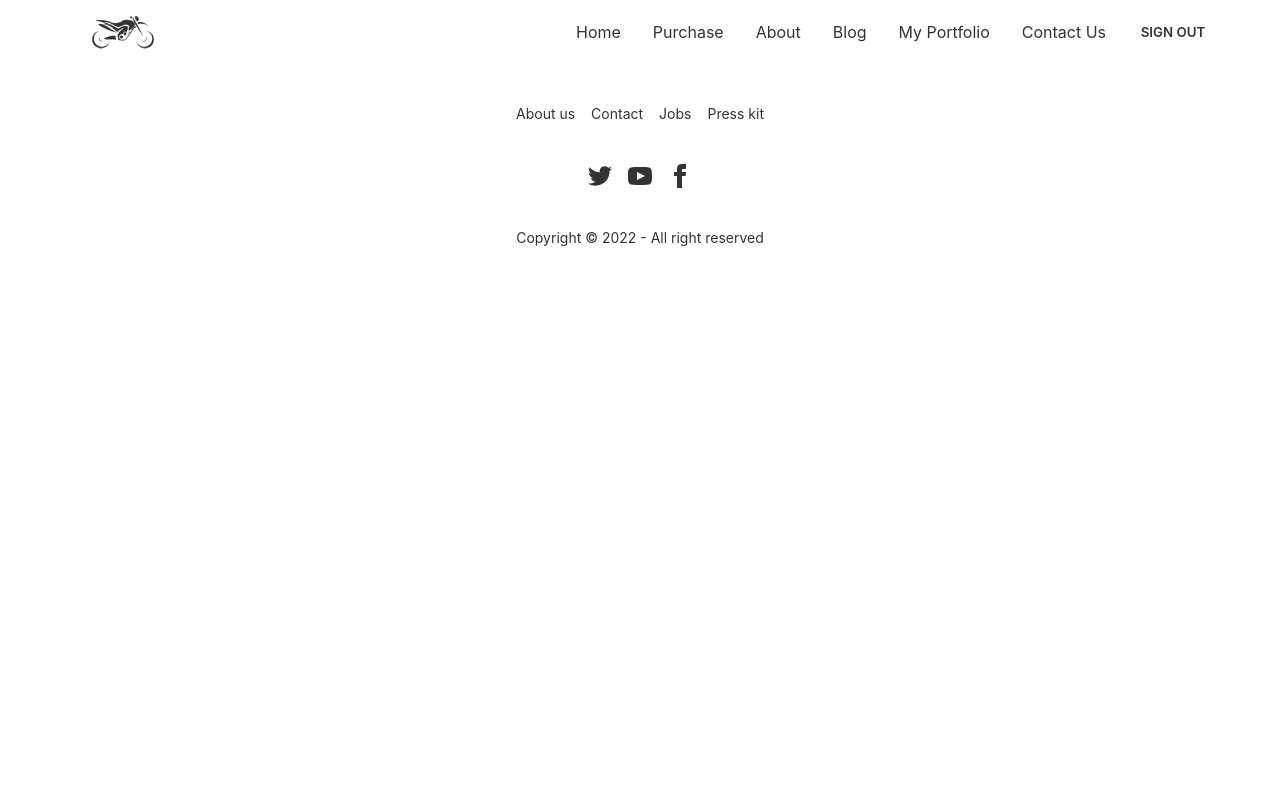
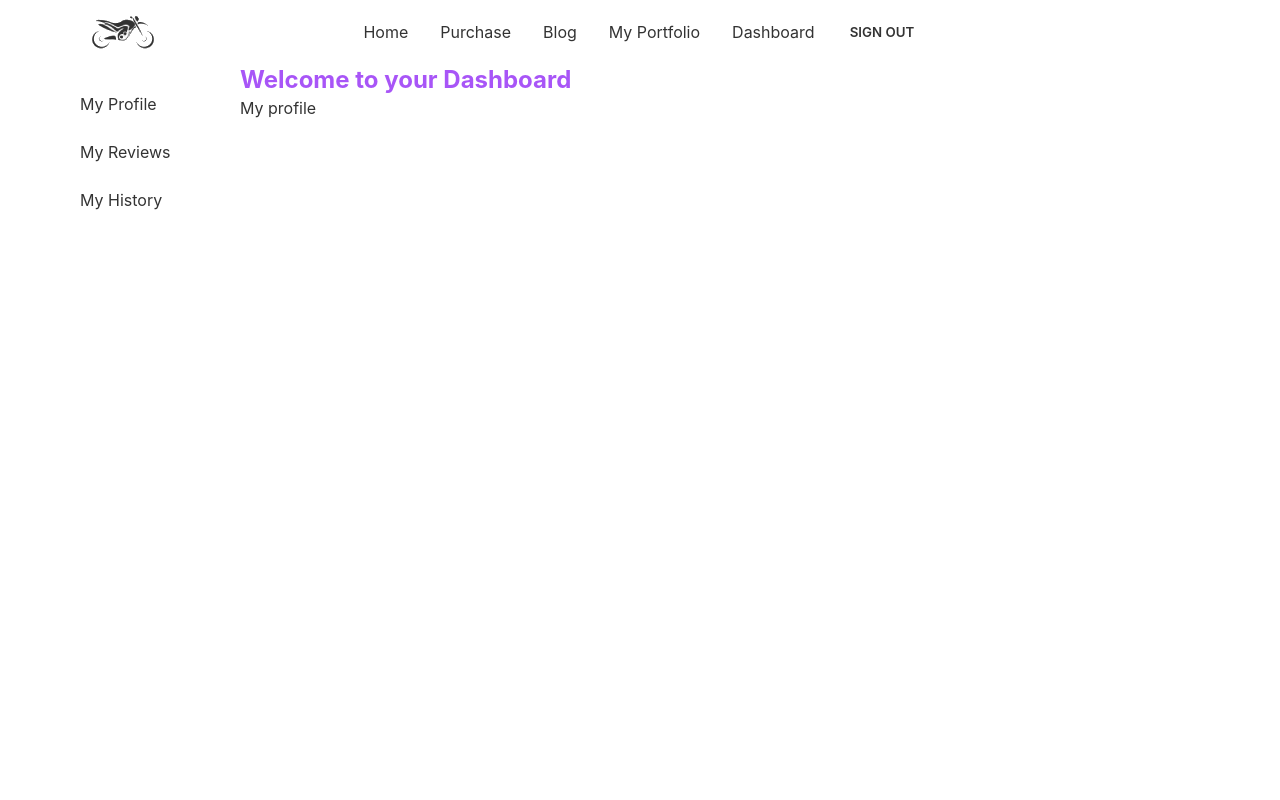
Before and after one commit to aklimaakhter/motor-bike-parts-manufacture-website, a React (Create React App) app: page /dashboard in a window 1280 px wide. Shown: the top 800 px of the page. Built offline with nearby package versions, Linux system fonts and the light colour scheme; no server answers; sample sign-in values are in the browser's storage.

Commit message:
dashboard addad

```diff
--- a/package.json
+++ b/package.json
@@ -12,6 +12,7 @@
     "react-dom": "^18.1.0",
     "react-firebase-hooks": "^5.0.3",
     "react-hook-form": "^7.31.3",
+    "react-query": "^3.39.0",
     "react-router-dom": "^6.3.0",
     "react-scripts": "5.0.1",
     "react-toastify": "^9.0.1",
--- a/src/App.js
+++ b/src/App.js
@@ -12,6 +12,9 @@ import RequireAuth from './Pages/Login/RequireAuth';
 import Blog from './Pages/Blog';
 import { ToastContainer } from 'react-toastify';
 import 'react-toastify/dist/ReactToastify.css';
+import Dashboard from './Pages/Dashboard/Dashboard';
+import MyProfile from './Pages/Dashboard/MyProfile';
+import MyReview from './Pages/Dashboard/MyReview';
 
 
 function App() {
@@ -23,6 +26,12 @@ function App() {
         <Route path="/purchase" element={<RequireAuth>
           <Purchase />
         </RequireAuth>} />
+        <Route path="/dashboard" element={<RequireAuth>
+          <Dashboard />
+        </RequireAuth>}>
+          <Route index element={<MyProfile></MyProfile>}></Route>
+          <Route path="review" element={<MyReview></MyReview>}></Route>
+         </Route>
         <Route path="about" element={<About />} />
         <Route path="blog" element={<Blog />} />
         <Route path="login" element={<Login />} />
--- /dev/null
+++ b/src/Pages/Dashboard/Dashboard.js
@@ -0,0 +1,26 @@
+import React from 'react';
+import { Link, Outlet } from 'react-router-dom';
+
+const Dashboard = () => {
+    return (
+        <div class="drawer drawer-mobile">
+            <input id="dashboard-sidebar" type="checkbox" class="drawer-toggle" />
+            <div class="drawer-content">
+                <h2 className='text-2xl font-bold text-purple-500'>Welcome to your Dashboard</h2>
+                <Outlet></Outlet>
+            </div>
+            <div class="drawer-side">
+                <label for="dashboard-sidebar" class="drawer-overlay"></label>
+                <ul class="menu p-4 overflow-y-auto w-48 bg-base-100 text-base-content">
+                    {/* <!-- Sidebar content here --> */}
+                    <li><Link to="/dashboard">My Profile</Link></li>
+                    <li><Link to="/dashboard/review">My Reviews</Link></li>
+                    <li><Link to="/dashboard/history">My History</Link></li>
+                </ul>
+
+            </div>
+        </div>
+    );
+};
+
+export default Dashboard;
--- /dev/null
+++ b/src/Pages/Dashboard/MyProfile.js
@@ -0,0 +1,11 @@
+import React from 'react';
+
+const MyProfile = () => {
+    return (
+        <div>
+            <h2>My profile</h2>
+        </div>
+    );
+};
+
+export default MyProfile;
--- /dev/null
+++ b/src/Pages/Dashboard/MyReview.js
@@ -0,0 +1,11 @@
+import React from 'react';
+
+const MyReview = () => {
+    return (
+        <div>
+            <h2>My Review</h2>
+        </div>
+    );
+};
+
+export default MyReview;
--- a/src/Pages/Purchase/BookingModal.js
+++ b/src/Pages/Purchase/BookingModal.js
@@ -29,7 +29,6 @@ const BookingModal = ({ booking, setBooking}) => {
         })
         .then(res => res.json())
         .then(data =>{
-            console.log(data);
             if(data.success){
                 toast(`Product is set, ${name}`)
             }
--- a/src/Pages/Shared/Navbar.js
+++ b/src/Pages/Shared/Navbar.js
@@ -15,10 +15,12 @@ const Navbar = () => {
     const menuItems = <>
         <li><Link to='/'>Home</Link></li>
         <li><Link to='/purchase'>Purchase</Link></li>
-        <li><Link to='/about'>About</Link></li>
         <li><Link to='/blog'>Blog</Link></li>
         <li><Link to='/portfolio'>My Portfolio</Link></li>
-        <li><Link to='/contact'>Contact Us</Link></li>
+        {
+            user && <li><Link to='/dashboard'>Dashboard</Link></li>
+        }
+
         <li>{user ? <button className="btn btn-ghost" onClick={logout} >Sign Out</button> : <Link to="/login">Login</Link>}</li>
     </>
     return (
@@ -41,6 +43,11 @@ const Navbar = () => {
                     {menuItems}
                 </ul>
             </div>
+            <div className="navbar-end">
+                <label tabIndex="1" for="dashboard-sidebar" className="btn btn-ghost lg:hidden">
+                    <svg xmlns="http://www.w3.org/2000/svg" className="h-5 w-5" fill="none" viewBox="0 0 24 24" stroke="currentColor"><path strokeLinecap="round" strokeLinejoin="round" strokeWidth="2" d="M4 6h16M4 12h8m-8 6h16" /></svg>
+                </label>
+            </div>
         </div>
     );
 };
--- a/src/index.js
+++ b/src/index.js
@@ -5,12 +5,21 @@ import App from './App';
 import reportWebVitals from './reportWebVitals';
 import { BrowserRouter } from "react-router-dom";
 
+import {
+  QueryClient,
+  QueryClientProvider,
+} from 'react-query'
+
+const queryClient = new QueryClient()
+
 const root = ReactDOM.createRoot(document.getElementById('root'));
 root.render(
   <React.StrictMode>
+    <QueryClientProvider client={queryClient}>
     <BrowserRouter>
       <App />
     </BrowserRouter>
+    </QueryClientProvider>
   </React.StrictMode>
 );
 
```
Also changed, not shown: 1 other file (tests, documents, lock files or other folders).
